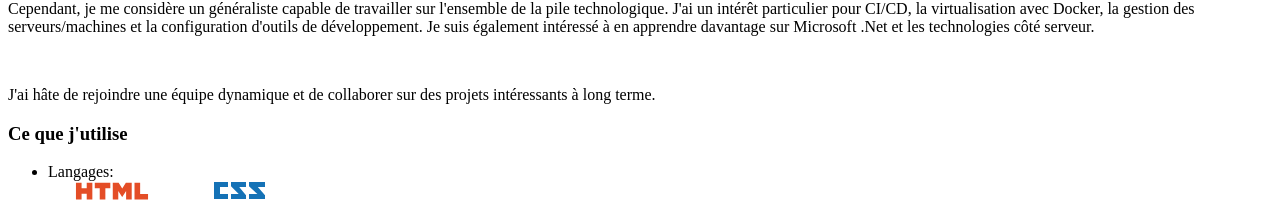
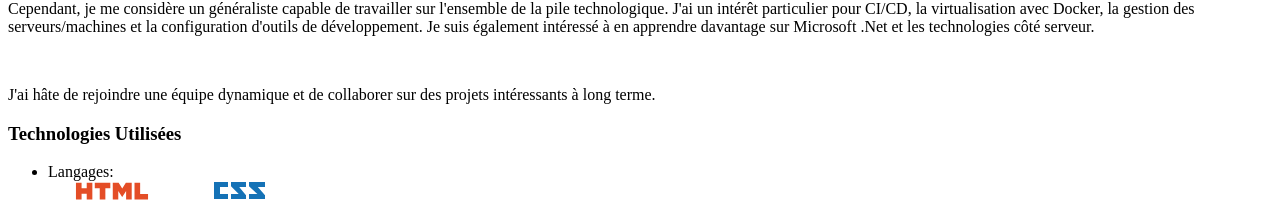
Before and after one commit to pcavendano/Portfolio, a React (Vite) app: page / in a window 1280 px wide. Shown: the part 5177-5382 px from the top of the page. Built offline with nearby package versions, Linux system fonts and the light colour scheme; the HTML template or start-up script is replaced by a standard one.

Commit message:
Update section title

```diff
--- a/src/components/About.jsx
+++ b/src/components/About.jsx
@@ -197,7 +197,7 @@ const About = () => {
                             </p>
                         </section>
                         <aside>
-                            <h3>Ce que j&apos;utilise</h3>
+                            <h3>Technologies Utilisées</h3>
                             <ul>
                                 <li>
                                     <div>Langages: </div>
```
